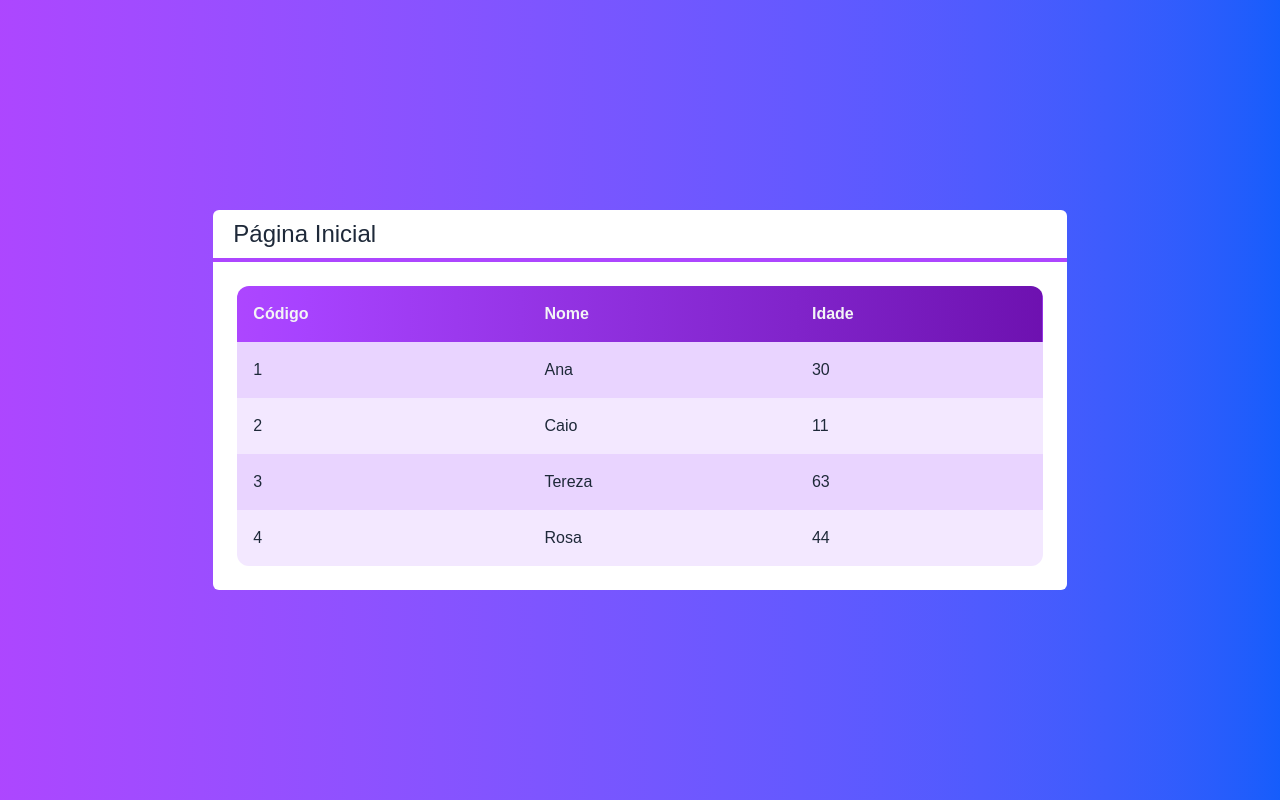
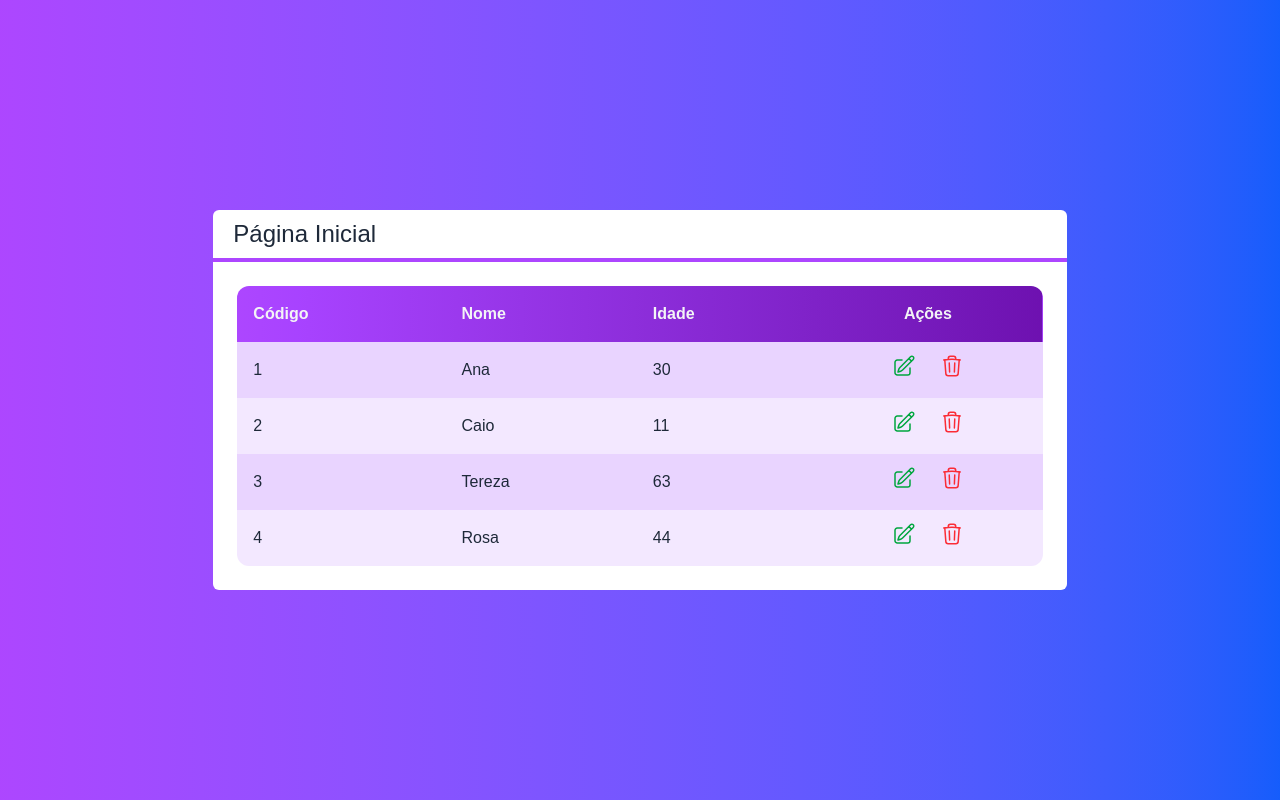
Before and after one commit to erick-patrick-dev/Projeto-cadastro-firebase, a Next.js app in the folder next-crud/: page / in a window 1280 px wide. Built offline with nearby package versions, Linux system fonts and the light colour scheme.

Commit message:
Componente Tabela #03

```diff
--- /dev/null
+++ b/next-crud/src/components/Icones.tsx
@@ -0,0 +1,13 @@
+export const IconeEdicao = (
+    <svg xmlns="http://www.w3.org/2000/svg" fill="none" viewBox="0 0 24 24" strokeWidth={1.5} stroke="currentColor" className="size-6">
+        <path strokeLinecap="round" strokeLinejoin="round" d="m16.862 4.487 1.687-1.688a1.875 1.875 0 1 1 2.652 2.652L10.582 16.07a4.5 4.5 0 0 1-1.897 1.13L6 18l.8-2.685a4.5 4.5 0 0 1 1.13-1.897l8.932-8.931Zm0 0L19.5 7.125M18 14v4.75A2.25 2.25 0 0 1 15.75 21H5.25A2.25 2.25 0 0 1 3 18.75V8.25A2.25 2.25 0 0 1 5.25 6H10" />
+    </svg>
+
+)
+
+export const IconeLixo = (
+    <svg xmlns="http://www.w3.org/2000/svg" fill="none" viewBox="0 0 24 24" strokeWidth={1.5} stroke="currentColor" className="size-6">
+        <path strokeLinecap="round" strokeLinejoin="round" d="m14.74 9-.346 9m-4.788 0L9.26 9m9.968-3.21c.342.052.682.107 1.022.166m-1.022-.165L18.16 19.673a2.25 2.25 0 0 1-2.244 2.077H8.084a2.25 2.25 0 0 1-2.244-2.077L4.772 5.79m14.456 0a48.108 48.108 0 0 0-3.478-.397m-12 .562c.34-.059.68-.114 1.022-.165m0 0a48.11 48.11 0 0 1 3.478-.397m7.5 0v-.916c0-1.18-.91-2.164-2.09-2.201a51.964 51.964 0 0 0-3.32 0c-1.18.037-2.09 1.022-2.09 2.201v.916m7.5 0a48.667 48.667 0 0 0-7.5 0" />
+    </svg>
+
+)
--- a/next-crud/src/components/Tabela.tsx
+++ b/next-crud/src/components/Tabela.tsx
@@ -1,17 +1,51 @@
 import Cliente from "../core/Cliente"
+import { IconeEdicao, IconeLixo } from "./Icones"
 
 interface TabelaProps {
     clientes: Cliente[]
+    clienteSelecionado?: (cliente: Cliente) => void
+    clienteExcluido?: (cliente: Cliente) => void
 }
 
 export default function Tabela(props: TabelaProps) {
+
+    const exibirAcoes = props.clienteExcluido || props.clienteSelecionado
+
     function renderizarCabecalho() {
         return (
             <tr>
                 <th className="text-left p-4">Código</th>
                 <th className="text-left p-4">Nome</th>
                 <th className="text-left p-4">Idade</th>
+                {exibirAcoes ? <th className="p-4">Ações</th> : false}
             </tr>
+        )
+    }
+
+    function renderizarAcoes(cliente: Cliente) {
+        return (
+            <td className="flex justify-center">
+                {props.clienteSelecionado ? (
+                    <button onClick={() => props.clienteSelecionado?.(cliente)} className={`
+                    flex justify-center items-center
+                    text-green-600 rounded-full p-2 m-1
+                    hover:bg-purple-50
+                `}>
+                        {IconeEdicao}
+                    </button>
+                ) : false}
+
+                {props.clienteExcluido ? (
+                    <button onClick={() => props.clienteExcluido?.(cliente)} className={`
+                    flex justify-center items-center
+                    text-red-500 rounded-full p-2 m-1
+                    hover:bg-purple-50
+                `}>
+                        {IconeLixo}
+                    </button>
+                ) : false}
+
+            </td>
         )
     }
 
@@ -19,10 +53,11 @@
         return props.clientes?.map((cliente, i) => {
             return (
                 <tr key={cliente.id}
-                    className={`${i %2 === 0 ? 'bg-purple-200' : 'bg-purple-100'}`}>
+                    className={`${i % 2 === 0 ? 'bg-purple-200' : 'bg-purple-100'}`}>
                     <td className="text-left p-4">{cliente.id}</td>
                     <td className="text-left p-4">{cliente.nome}</td>
                     <td className="text-left p-4">{cliente.idade}</td>
+                    {exibirAcoes ? renderizarAcoes(cliente) : false}
                 </tr>
             )
         })
@@ -32,7 +67,7 @@
         <table className="w-full rounded-xl overflow-hidden">
             <thead className={`
                 text-gray-100
-                bg-gradient-to-r from-purple-500 to-purple-800
+                bg-linear-to-r from-purple-500 to-purple-800
                 `}>
                 {renderizarCabecalho()}
             </thead>
--- a/next-crud/src/pages/index.tsx
+++ b/next-crud/src/pages/index.tsx
@@ -11,6 +11,14 @@
     new Cliente('Rosa', 44, '4')
   ]
 
+  function clienteSelecionado(cliente: Cliente) {
+    console.log(cliente.nome)
+  }
+
+ function clienteExcluido(cliente: Cliente) {
+    console.log(`Excluir... ${cliente.nome}`)
+  }
+
   return (
     <div className={`
       flex h-screen justify-center items-center
@@ -18,7 +26,10 @@
       text-white
     `}>
       <Layout titulo="Página Inicial">
-        <Tabela clientes={clientes}></Tabela>
+        <Tabela clientes={clientes}
+          clienteSelecionado={clienteSelecionado}
+          clienteExcluido={clienteExcluido}
+        />
       </Layout>
     </div>
   );
```
